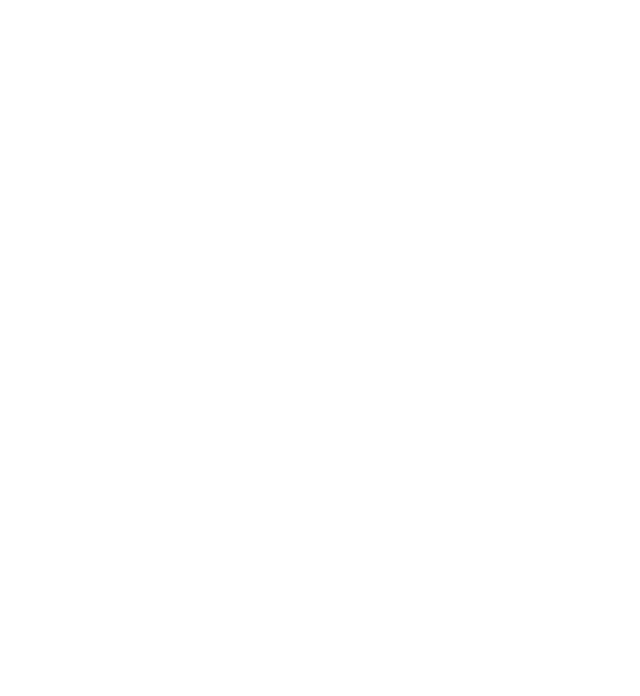
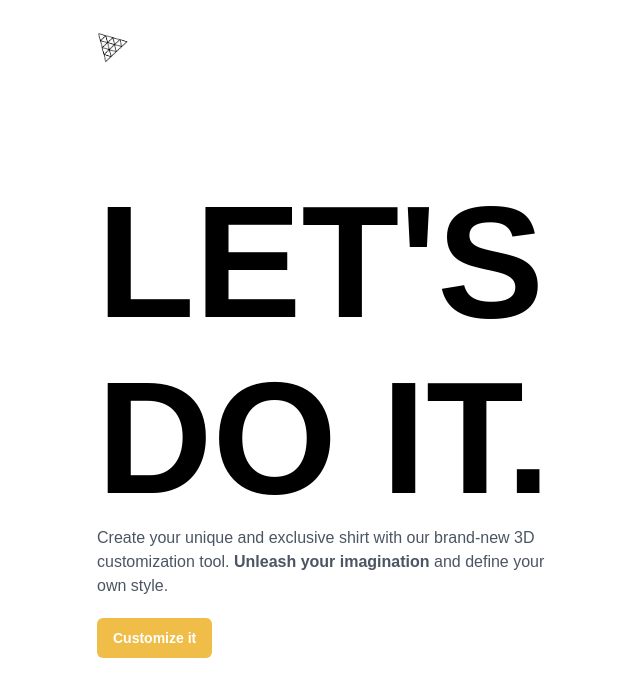
Before and after one commit to TeodorKoynov/shirt-editor, a Next.js app: page / in a window 1280 px wide. Shown: the top 696 px of the page, without its empty margins (47-687 px from the left). Built offline with nearby package versions, Linux system fonts and the light colour scheme; a web font is replaced by a local one.

Commit message:
initial pages

```diff
--- /dev/null
+++ b/src/app/customizer/page.js
@@ -0,0 +1,86 @@
+"use client";
+
+import {useState, useEffect} from "react";
+import {AnimatePresence, motion} from "framer-motion";
+import {useSnapshot} from "valtio";
+// import config from "@/config/config";
+
+import state from "@/store";
+import {download} from "/public/assets";
+import {downloadCanvasToImage, reader} from "@/config/helpers";
+import {EditorTabs, FilterTabs, DecalTypes} from "@/config/constants";
+
+import {fadeAnimation, slideAnimation} from "@/config/motion";
+
+import AiPicker from "@/components/AiPicker";
+import ColorPicker from "@/components/ColorPicker";
+import CustomButton from "@/components/CustomButton";
+import FilePicker from "@/components/FilePicker";
+import Tab from "@/components/Tab";
+import {useRouter} from "next/navigation";
+
+const CustomizerPage = () => {
+    const snap = useSnapshot(state);
+
+    const router = useRouter();
+
+    return (
+        <AnimatePresence>
+            {!snap.intro && (
+                <>
+                    <motion.div
+                        key={"custom"}
+                        className={"absolute top-0 left-0 z-10"}
+                        {...slideAnimation("left")}
+                    >
+                        <div className={"flex items-center min-h-screen"}>
+                            <div className={"editortabs-container tabs"}>
+                                {EditorTabs.map((tab) => (
+                                    <Tab
+                                        key={tab.name}
+                                        tab={tab}
+                                        handleClick={() => {}}
+                                    />
+                                ))}
+                            </div>
+                        </div>
+                    </motion.div>
+
+                    <motion.div
+                        className={"absolute z-10 top-5 right-5"}
+                        {...fadeAnimation}
+                    >
+                        <CustomButton
+                            type={"filled"}
+                            title={"Go Back"}
+                            handleClick={() => {
+                                state.intro = true;
+                                setTimeout(() => {
+                                    router.push("/")
+                                }, 500)
+                            }}
+                            customStyles={"w-fit px-4 py-2.5 font-bold text-sm"}
+                        />
+                    </motion.div>
+
+                    <motion.div
+                        className={"filtertabs-container"}
+                        {...slideAnimation("up")}
+                    >
+                        {FilterTabs.map((tab) => (
+                            <Tab
+                                key={tab.name}
+                                tab={tab}
+                                isFilterTab
+                                isActiveTab={"" }
+                                handleClick={() => {}}
+                            />
+                        ))}
+                    </motion.div>
+                </>
+            )}
+        </AnimatePresence>
+    )
+}
+
+export default CustomizerPage;
--- a/src/app/layout.js
+++ b/src/app/layout.js
@@ -9,7 +9,11 @@
 export default function RootLayout({children}) {
     return (
         <html lang="en">
-        <body>{children}</body>
+        <body>
+        <main className={"app transition-all ease-in"}>
+            {children}
+        </main>
+        </body>
         </html>
     )
 }
--- a/src/app/page.js
+++ b/src/app/page.js
@@ -1,9 +1,74 @@
-import Image from 'next/image'
+"use client";
+
+import Image from "next/image";
+
+import {motion, AnimatePresence} from "framer-motion";
+import {useSnapshot} from "valtio";
+import state from "@/store";
+
+import CustomButton from "@/components/CustomButton"
+
+import threejslogo from "/public/threejs.png";
+
+import {useRouter} from "next/navigation";
+
+
+import {
+    headContentAnimation,
+    headContainerAnimation,
+    headTextAnimation,
+    slideAnimation
+} from "@/config/motion";
 
 export default function Home() {
+    const snap = useSnapshot(state);
+
+    const router = useRouter();
+
     return (
-        <main>
+        <AnimatePresence>
+            {snap.intro && (
+                <motion.section className={"home"} {...slideAnimation('left')}>
+                    <motion.header {...slideAnimation("down")}>
+                        <Image
+                            alt={"threejs logo"}
+                            width={60}
+                            height={60}
+                            className={"w-8 h-8 object-contain"}
+                            src={threejslogo}
+                        />
+                    </motion.header>
 
-        </main>
+                    <motion.div className={"home-content"} {...headContainerAnimation}>
+                        <motion.div {...headTextAnimation}>
+                            <h1 className={"head-text"}>
+                                LET&apos;S <br className={"xl:block hidden"}/> DO IT.
+                            </h1>
+                            <motion.div
+                                {...headContentAnimation}
+                                className={"flex flex-col gap-5"}
+                            >
+                                <p className={"max-w-md font-normal text-gray-600 text-base"}>
+                                    Create your unique and exclusive shirt with our brand-new 3D customization
+                                    tool. <strong>Unleash your imagination</strong>{" "} and define your own style.
+                                </p>
+
+                                <CustomButton
+                                    type={"filled"}
+                                    title={"Customize it"}
+                                    handleClick={() => {
+                                        state.intro = false
+                                        setTimeout(() => {
+                                            router.push("/customizer")
+                                        }, 500)
+                                    }}
+                                    customStyles={"w-fit px-4 py-2.5 font-bold text-sm"}
+                                />
+                            </motion.div>
+                        </motion.div>
+                    </motion.div>
+                </motion.section>
+            )}
+        </AnimatePresence>
     )
 }
--- /dev/null
+++ b/src/components/AiPicker.jsx
@@ -0,0 +1,11 @@
+"use client"
+
+const AiPicker = () => {
+    return (
+        <div>
+            AiPicker
+        </div>
+    )
+}
+
+export default AiPicker;
--- /dev/null
+++ b/src/components/ColorPicker.jsx
@@ -0,0 +1,11 @@
+"use client";
+
+const ColorPicker = () => {
+    return (
+        <div>
+            Color Picker
+        </div>
+    )
+}
+
+export default ColorPicker;
--- /dev/null
+++ b/src/components/CustomButton.jsx
@@ -0,0 +1,28 @@
+"use client";
+
+import state from "@/store";
+import {useSnapshot} from "valtio";
+
+const CustomButton = ({title, type, customStyles, handleClick}) => {
+    const snap = useSnapshot(state);
+    const generateStyle = (type) => {
+        if (type === 'filled') {
+            return {
+                backgroundColor: snap.color,
+                color: '#fff'
+            }
+        }
+    }
+
+    return (
+        <button
+            className={`px-2 py-1.5 flex-1 rounded-md ${customStyles}`}
+            style={generateStyle(type)}
+            onClick={handleClick}
+        >
+            {title}
+        </button>
+    )
+}
+
+export default CustomButton;
--- /dev/null
+++ b/src/components/FilePicker.jsx
@@ -0,0 +1,11 @@
+"use client";
+
+const FilePicker = () => {
+    return (
+        <div>
+            File Picker
+        </div>
+    )
+}
+
+export default FilePicker;
--- /dev/null
+++ b/src/components/Tab.jsx
@@ -0,0 +1,11 @@
+"use client";
+
+const Tab = () => {
+    return (
+        <div>
+            Tab
+        </div>
+    )
+}
+
+export default Tab;
--- a/src/config/constants.js
+++ b/src/config/constants.js
@@ -1,4 +1,4 @@
-import { swatch, fileIcon, ai, logoShirt, stylishShirt } from "../assets";
+import { swatch, fileIcon, ai, logoShirt, stylishShirt } from "/public/assets";
 
 export const EditorTabs = [
   {
--- /dev/null
+++ b/src/store/index.js
@@ -0,0 +1,12 @@
+import {proxy} from "valtio";
+
+const state = proxy({
+    intro: true,
+    color: '#EFBD48',
+    isLogoTexture: true,
+    isFullTexture: false,
+    logoDecal: './threejs.png',
+    fullDecal: './threejs.png',
+});
+
+export default state;
```
Also changed, not shown: src/canvas/index.js (added, +7 -0 lines).
